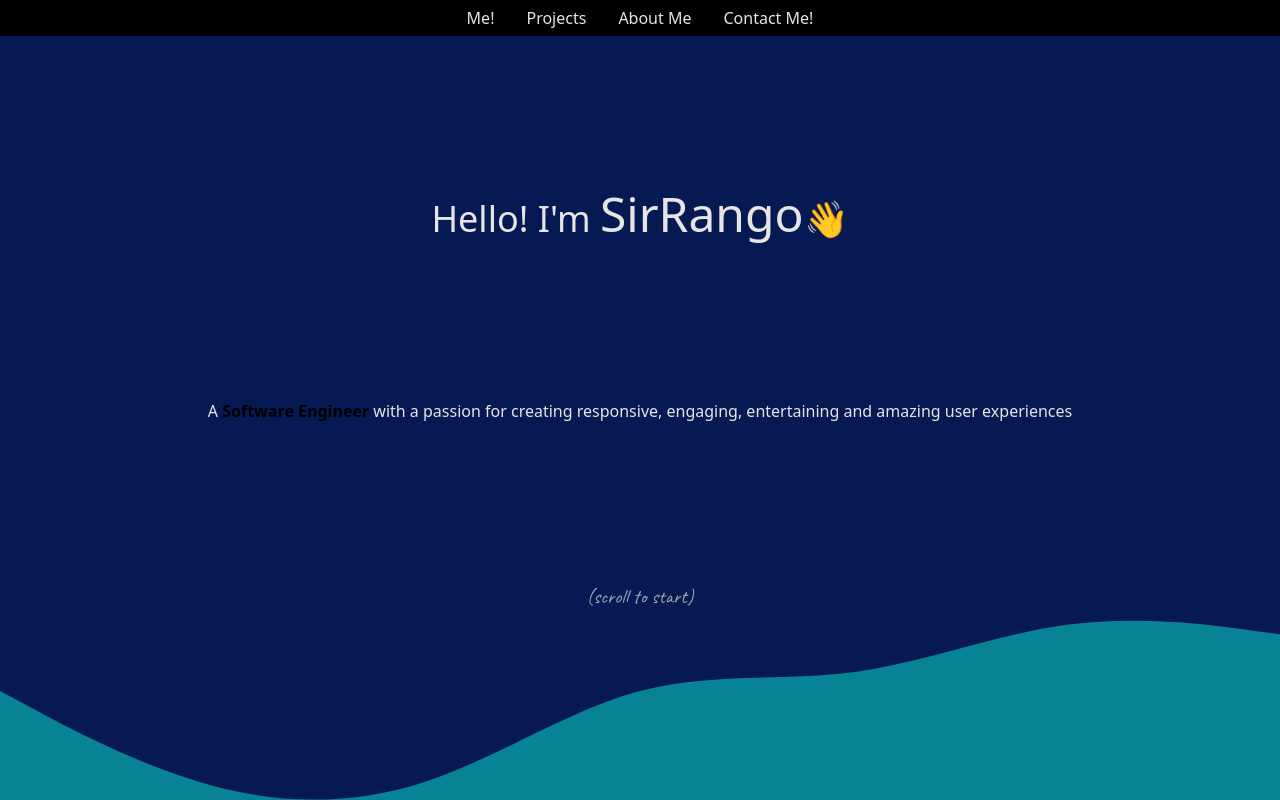
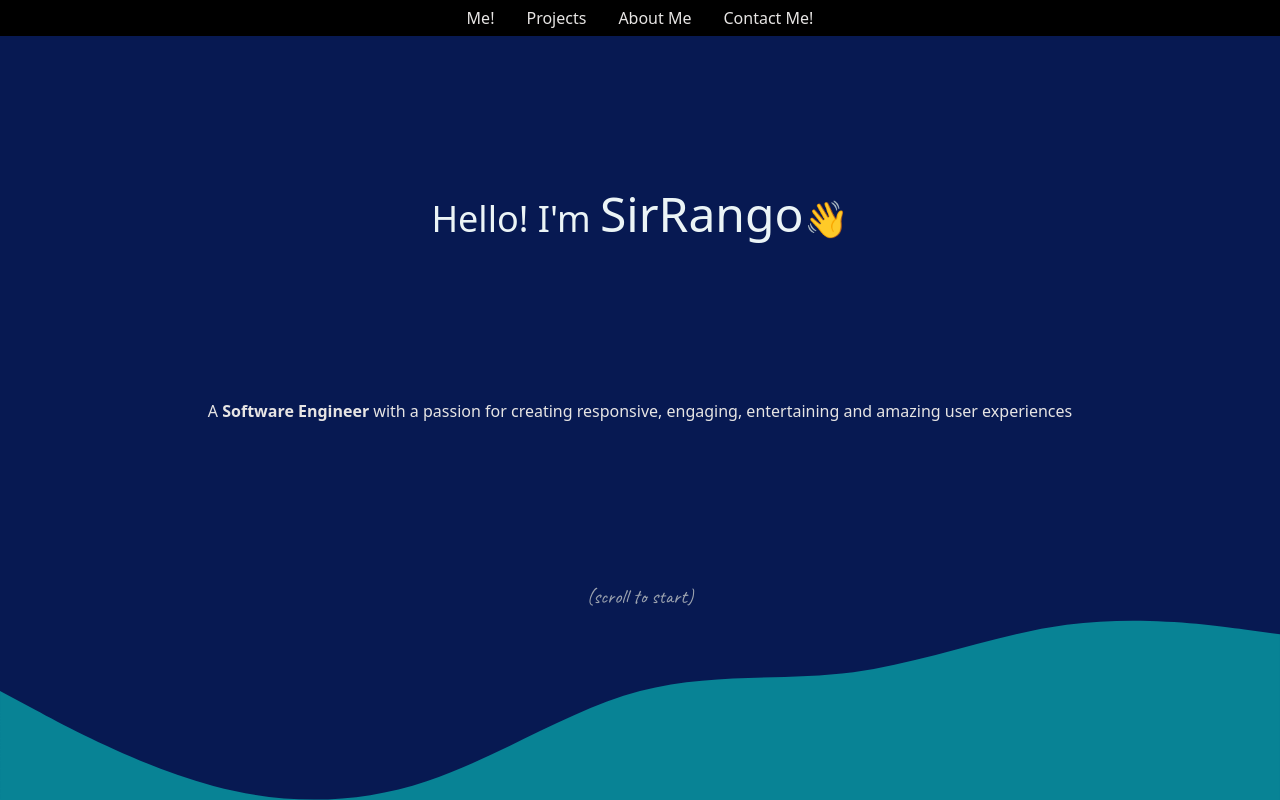
Before and after one commit to WhosDouble/portfolio-V1, a website: page index.html in a window 1280 px wide. Shown: the top 800 px of the page. Drawn offline with nearby package versions, Linux system fonts and the light colour scheme.

Commit message:
Update index.html

```diff
--- a/index.html
+++ b/index.html
@@ -27,15 +27,15 @@
         id="change-one"
         class="flex flex-col justify-center relative items-center h-screen w-full"
       >
-        <h1 class="text-stone-200 sm:mb-10 sm text-4xl">
+        <h1 class="sm:mb-10 sm text-4xl">
           Hello! I'm
-          <span class="text-5xl sm:mb-10">SirRango</span>👋
+          <span id="myName" class="text-5xl sm:mb-10">SirRango</span>👋
         </h1>
         <div class="flex text-center justify-center">
           <p class="text-stone-200 sm:p-20 sm:mt-10">
-            A <span class="text-black font-bold">Software Engineer</span> with a
-            passion for creating responsive, engaging, entertaining and amazing
-            user experiences
+            A <span id="span-1" class="font-bold">Software Engineer</span> with
+            a passion for creating responsive, engaging, entertaining and
+            amazing user experiences
           </p>
         </div>
         <p
@@ -183,7 +183,7 @@
         >
           <h2 class="text-center text-5xl">(About Me)</h2>
           <div class="m-auto sm:w-3/4 p-10 lg:w-1/4 xl:w-1/4">
-            <p class="text-center  text-2xl" id="aboutMe">
+            <p class="text-center text-2xl" id="aboutMe">
               I've been diving into programming for a few months now, and my
               passion lies in building and learning
               <span id="sometimes-good" class="text-black"
@@ -193,8 +193,11 @@
               possibilities.
             </p>
           </div>
-          <div id="change-two" class="m-auto sm:w-3/4 lg:w-1/4 p-10 xl:w-1/4 relative">
-            <p class="text-center  text-2xl">
+          <div
+            id="change-two"
+            class="m-auto sm:w-3/4 lg:w-1/4 p-10 xl:w-1/4 relative"
+          >
+            <p class="text-center text-2xl">
               other hobbies include gaming🎮 fitness💪 and my cat🐱 🔧 I enjoy
               working with technologies like JavaScript, React.js, and svelte 🌟
               I love creating and learning new things through coding.
```
